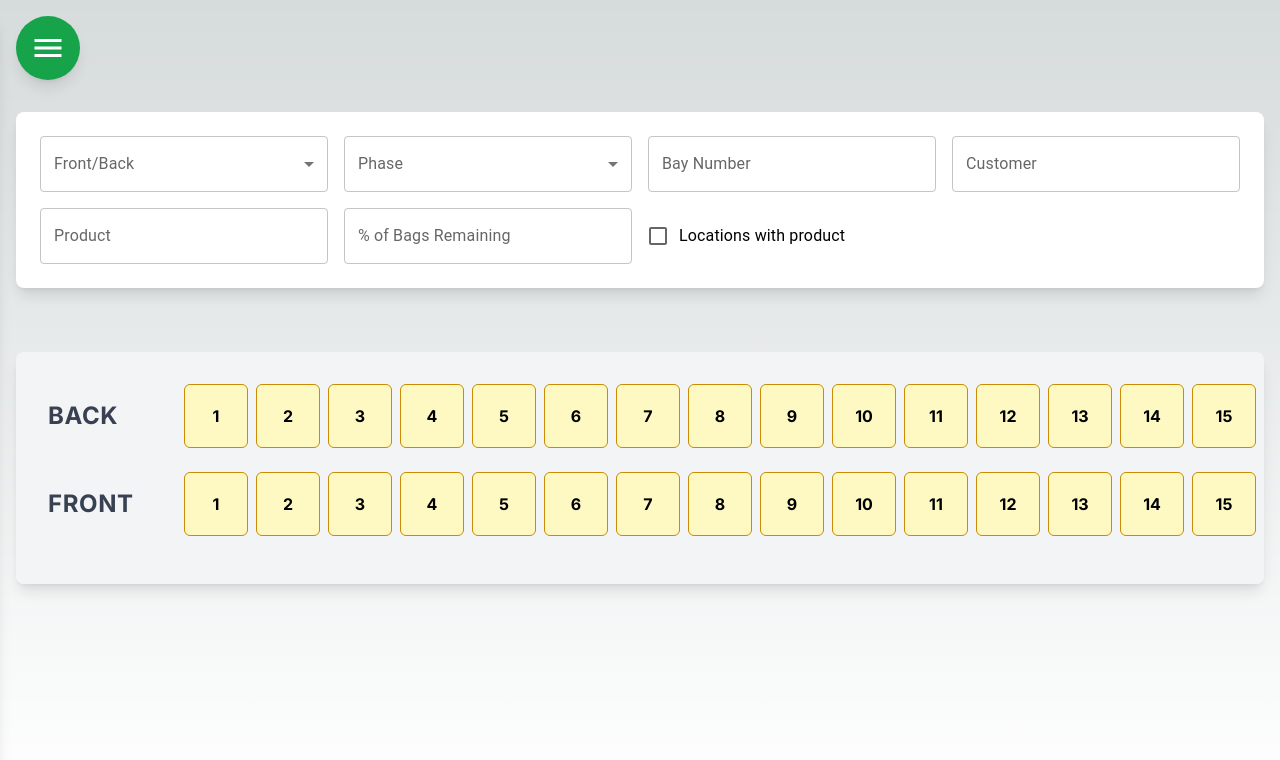
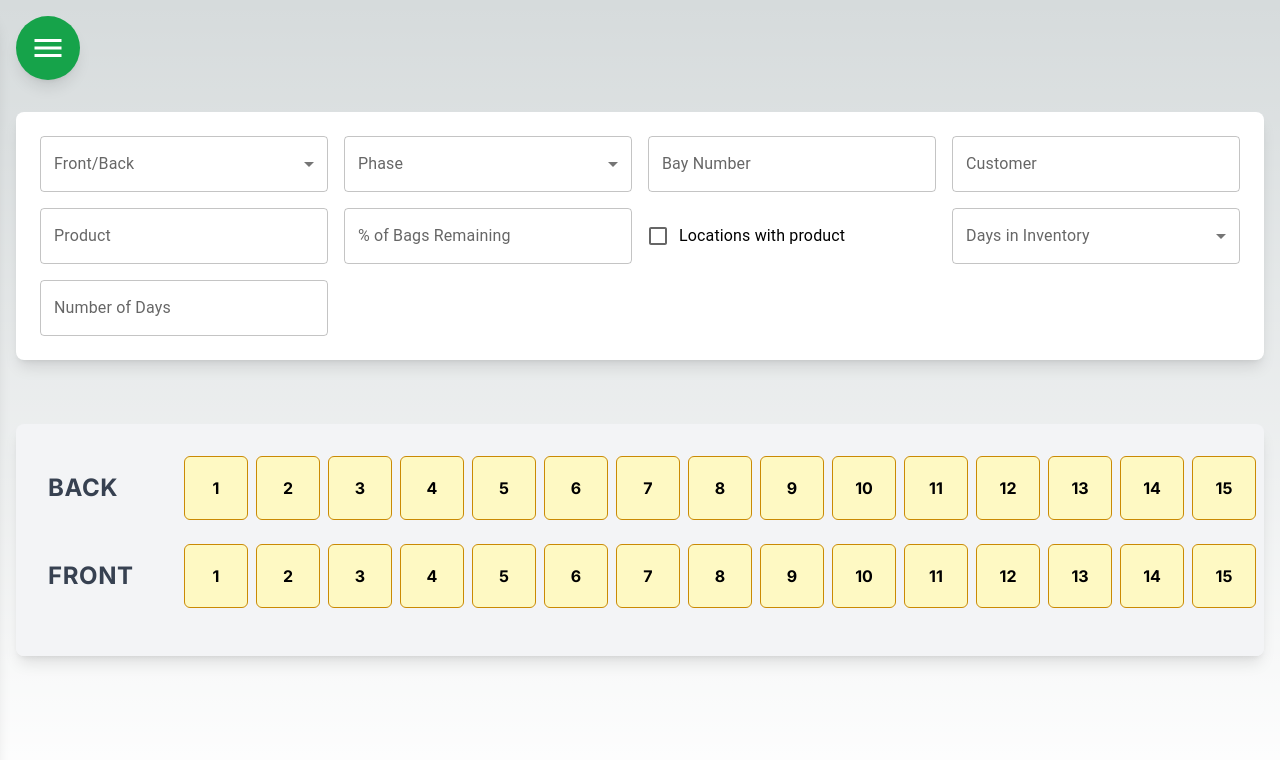
Before and after one commit to ivoorusso/bulkpaklocationmapFork, a Next.js app: page / in a window 1280 px wide. Shown: the top 760 px of the page. Built offline with nearby package versions, Linux system fonts and the light colour scheme.

Commit message:
update aside and new filter

```diff
--- a/src/app/page.js
+++ b/src/app/page.js
@@ -115,7 +115,7 @@ export default function Home() {
                 className={`w-16 h-16 rounded-md ${disabled
                   ? 'bg-gray-300 cursor-not-allowed'
                   : `${boxColorClasses} cursor-pointer hover:bg-yellow-200 hover:shadow-lg transform transition-all duration-300 ease-in-out`
-                } border flex items-center justify-center`}
+                  } border flex items-center justify-center`}
                 onClick={() => handleBoxClick(prefix + boxIndex, disabled)}
               >
                 <span className="text-black font-bold">{boxIndex}</span>
@@ -136,16 +136,17 @@ export default function Home() {
       {/* Header con animación de colapsado y superpuesto al contenido */}
       <aside
         className={`menu-container fixed top-0 left-0 h-full bg-white shadow-lg z-30 transition-transform duration-300 ease-in-out ${isHeaderCollapsed ? '-translate-x-full' : 'translate-x-0'}`}
-        style={{ width: '250px' }}
+        style={{ width: '250px' }} // Fixed width for the sidebar
       >
         {!isHeaderCollapsed && (
           <>
             {/* Button over the logo to close the menu */}
             <IconButton
               onClick={() => setHeaderCollapsed(true)}
-              className="absolute left-4 top-4 bg-white rounded-full p-2 shadow-lg z-50"
+              className="absolute left-4 top-4 bg-white text-black rounded-full p-2 shadow-lg z-50"
+              style={{ backgroundColor: 'white', color: 'black' }} // Explicit color styles for production
             >
-              <MenuIcon style={{ fontSize: '36px', color: 'black' }} />
+              <MenuIcon style={{ fontSize: '36px' }} />
             </IconButton>
 
             <div className="menu-logo p-4"></div>
@@ -162,11 +163,11 @@ export default function Home() {
         <IconButton
           onClick={() => setHeaderCollapsed(false)}
           className="fixed top-4 left-4 z-40 bg-white p-2 rounded-full shadow-lg menu-fixed-icon-button"
+          style={{ backgroundColor: 'white', color: 'black' }} // Explicit color styles
         >
           <MenuIcon style={{ fontSize: '36px' }} />
         </IconButton>
       )}
-
 
       <section className="flex-1 p-4 flex flex-col items-center justify-start overflow-auto relative mt-24">
         <div className="flex flex-col w-full max-w-full lg:max-w-7xl">
@@ -260,6 +261,39 @@ export default function Home() {
                 }
                 label="Locations with product"
               />
+
+              {/* Days in Inventory Filter */}
+              <FormControl variant="outlined" className="w-full">
+                <InputLabel>Days in Inventory</InputLabel>
+                <Select
+                  value={filters.daysFilter}
+                  onChange={handleFilterChange}
+                  label="Days in Inventory"
+                  name="daysFilter"
+                >
+                  <MenuItem value="">
+                    <em>None</em>
+                  </MenuItem>
+                  <MenuItem value="greaterThan">Greater than</MenuItem>
+                  <MenuItem value="lessThan">Less than</MenuItem>
+                </Select>
+              </FormControl>
+
+              <TextField
+                label="Number of Days"
+                variant="outlined"
+                className="w-full"
+                name="daysInInventory"
+                value={filters.daysInInventory}
+                onChange={(e) => {
+                  const value = e.target.value;
+                  if (value >= 0) {
+                    handleFilterChange(e);
+                  }
+                }}
+                type="number"
+              />
+
             </div>
           </div>
 
```
